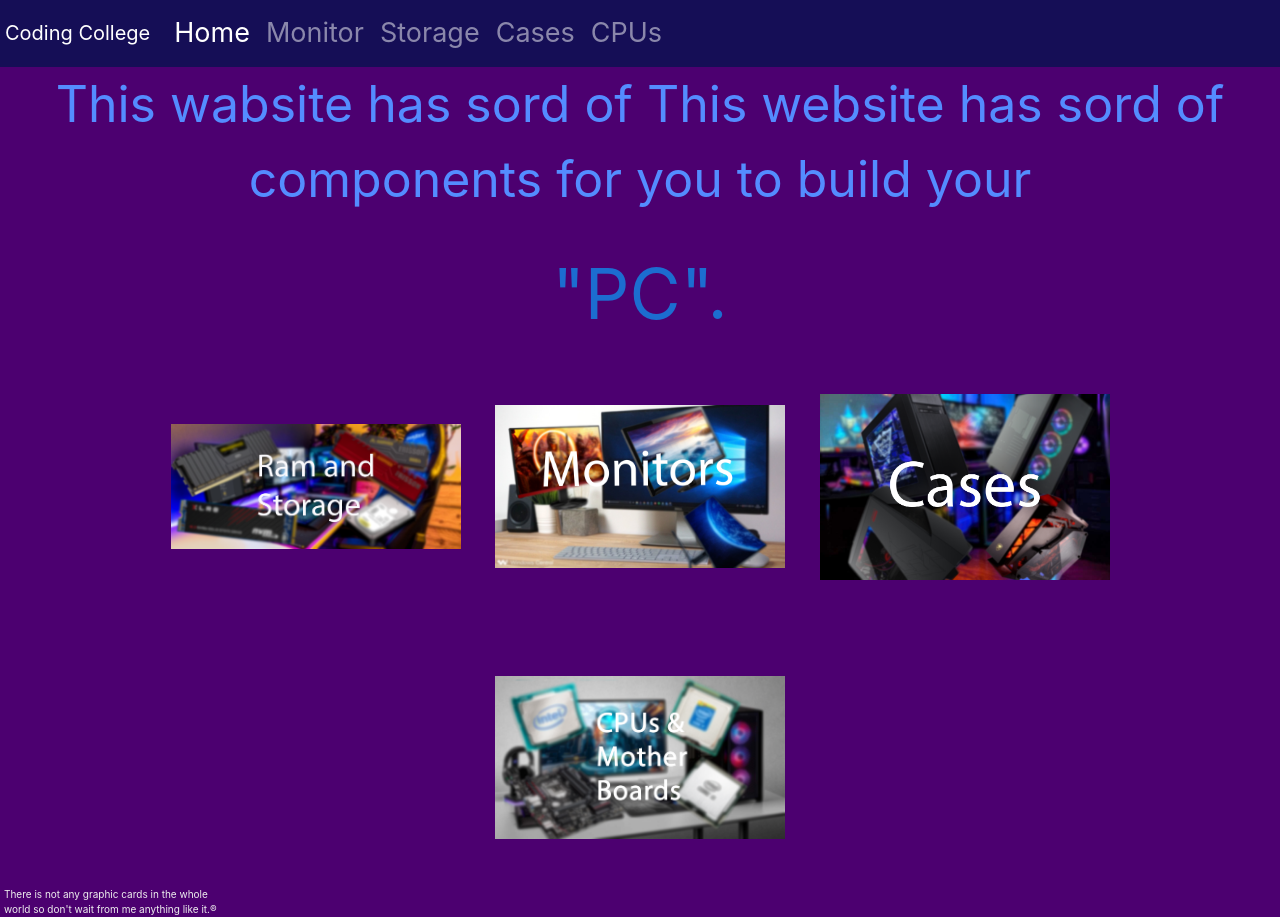
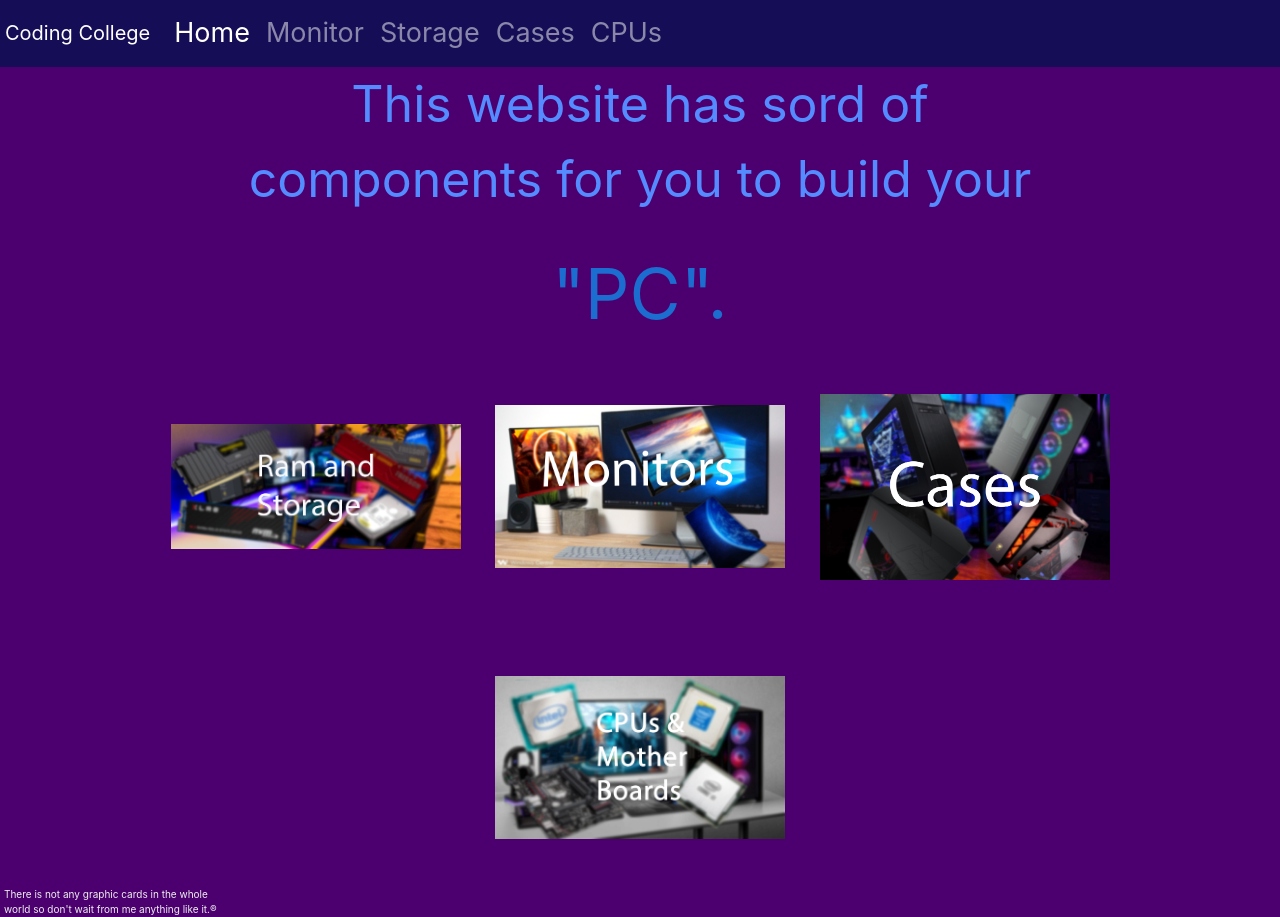
Before and after one commit to Ahmed8764/online-store, a plain HTML site: page index.html in a window 1280 px wide. Drawn offline with nearby package versions, Linux system fonts and the light colour scheme.

Commit message:
Update index.html

```diff
--- a/index.html
+++ b/index.html
@@ -40,7 +40,6 @@
   </div>
 </nav>
 <div class="first">
- This wabsite has sord of
  This website has sord of
  <br>
  components for you to build your
```
